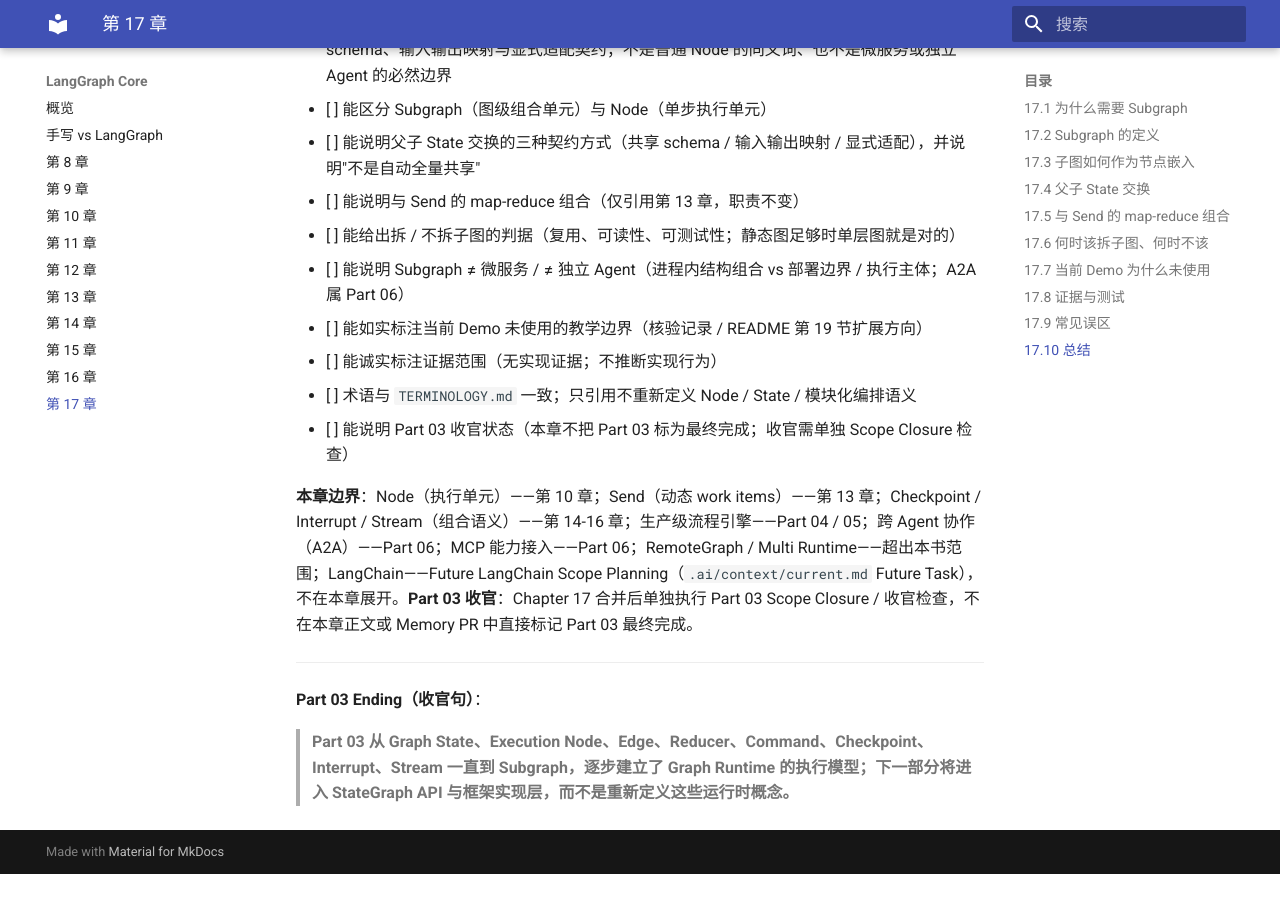
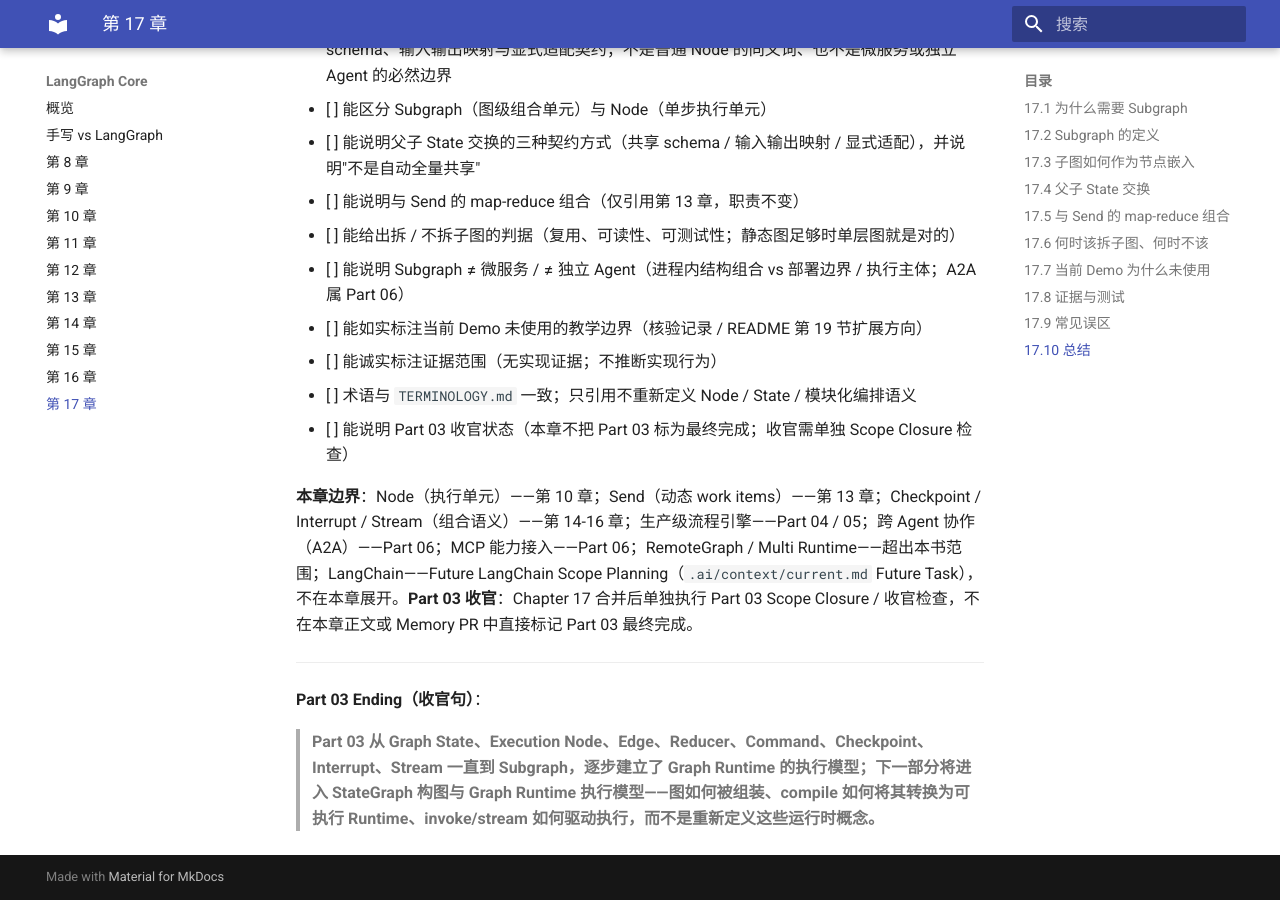
Before and after one commit to AnRun-M/enterprise-ai-agent-handbook, an MkDocs documentation site: the page built from docs/03-langgraph-core/ch17-subgraph.md, in a window 1280 px wide and 900 px high, scrolled down 7378 px. Built offline with MkDocs 1.6.1 and Material for MkDocs 9.7.7, drawn with Linux system fonts in a browser that asks for light colours; before the commit the page ends 8252 px from its top, so only the background shows below that.

Commit message:
docs: fix chapter 17 ending to match part 04 scope
Co-authored-by: Claude <noreply@anthropic.com>

```diff
--- a/docs/03-langgraph-core/ch17-subgraph.md
+++ b/docs/03-langgraph-core/ch17-subgraph.md
@@ -207,4 +207,4 @@ Q9 的回答——**如实标注**（与前九章同款教学边界）：
 
 **Part 03 Ending（收官句）**：
 
-> **Part 03 从 Graph State、Execution Node、Edge、Reducer、Command、Checkpoint、Interrupt、Stream 一直到 Subgraph，逐步建立了 Graph Runtime 的执行模型；下一部分将进入 StateGraph API 与框架实现层，而不是重新定义这些运行时概念。**
+> **Part 03 从 Graph State、Execution Node、Edge、Reducer、Command、Checkpoint、Interrupt、Stream 一直到 Subgraph，逐步建立了 Graph Runtime 的执行模型；下一部分将进入 StateGraph 构图与 Graph Runtime 执行模型——图如何被组装、compile 如何将其转换为可执行 Runtime、invoke/stream 如何驱动执行，而不是重新定义这些运行时概念。**
```
Also changed, not shown: .ai/context/current.md (+1 -1 lines), .ai/tasks/TASK-0027-chapter17-ending-maintenance.md (+6 -5 lines).
